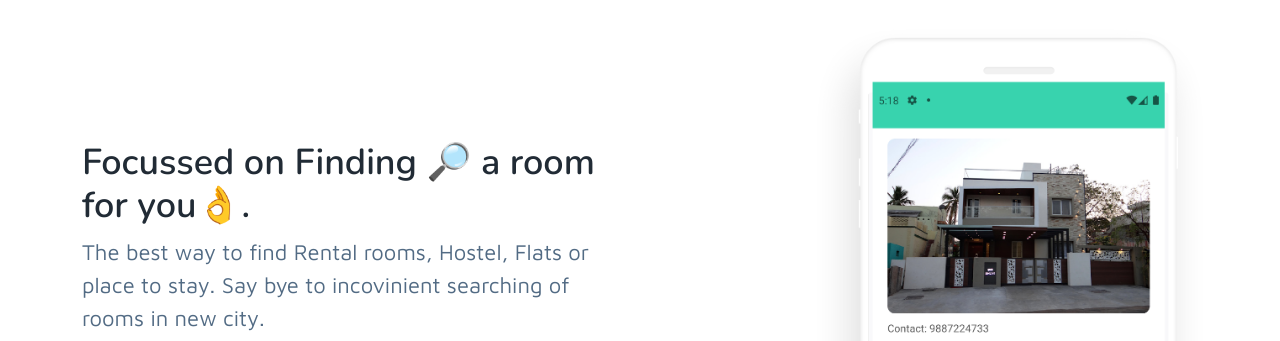
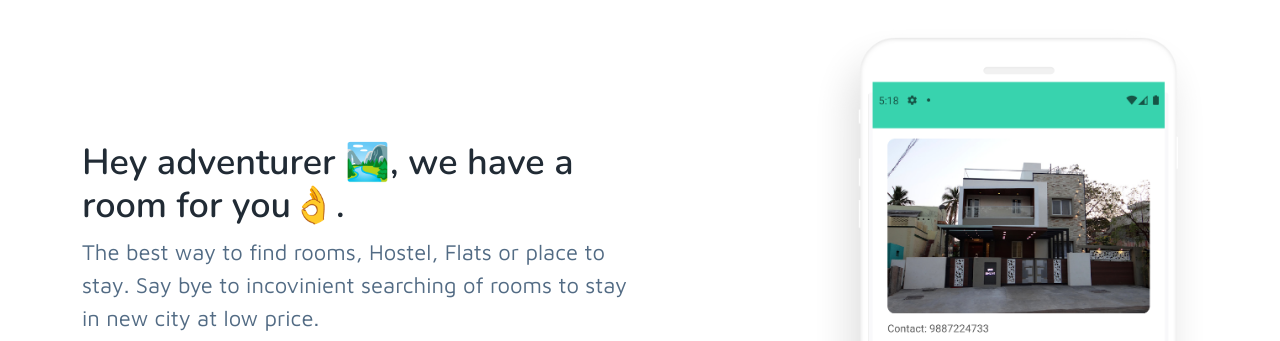
Before and after one commit to navdhakar/Dorm-website, a plain HTML site: page nova-free-bs5/index.html in a window 1280 px wide. Shown: the part 73-414 px from the top of the page. Drawn offline with nearby package versions, Linux system fonts and the light colour scheme.

Commit message:
Update index.html

```diff
--- a/nova-free-bs5/index.html
+++ b/nova-free-bs5/index.html
@@ -63,8 +63,8 @@
 	    <div class="container">
 		    <div class="row figure-holder">
 			    <div class="col-12 col-md-6 pt-3 pt-md-4">
-				    <h2 class="site-headline font-weight-bold mt-lg-5 pt-lg-5">Focussed on Finding 🔎 a room for you👌.</h2>
-				    <div class="site-tagline mb-3">The best way to find Rental rooms, Hostel, Flats or place to stay. Say bye to incovinient searching of rooms in new city.</div>
+				    <h2 class="site-headline font-weight-bold mt-lg-5 pt-lg-5">Hey adventurer 🏞️, we have a room for you👌.</h2>
+				    <div class="site-tagline mb-3">The best way to find rooms, Hostel, Flats or place to stay. Say bye to incovinient searching of rooms to stay in new city at low price.</div>
 				    <div class="cta-btns">
 					    <div class="mb-4"><a class="btn btn-primary font-weight-bold theme-btn" style="background-color:#38d3ae;" href="https://drive.google.com/uc?export=download&id=1og10BMdQf0lCoOvMf-L9TCHhvPuf9T3S" download>Get Early Access</a></div>
 					    <ul class="app-stores list-unstyled list-inline mx-auto mx-md-0 d-inline-block">
```
